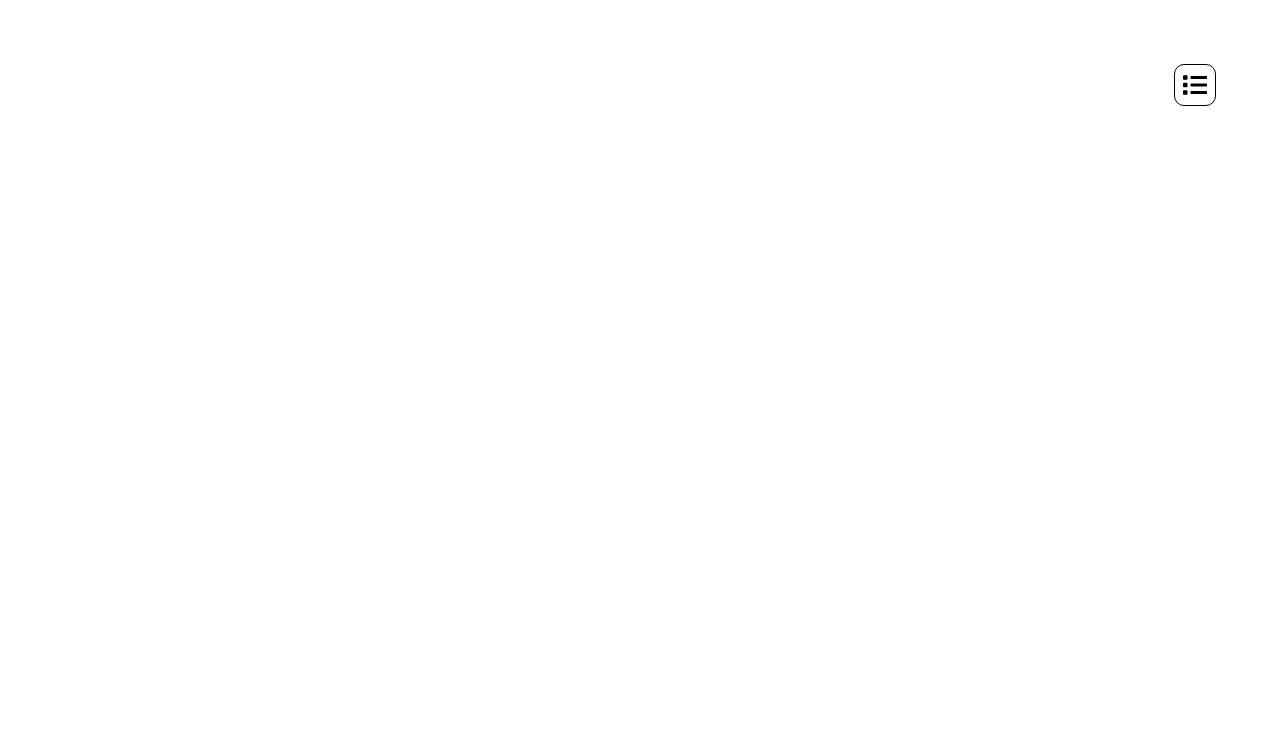
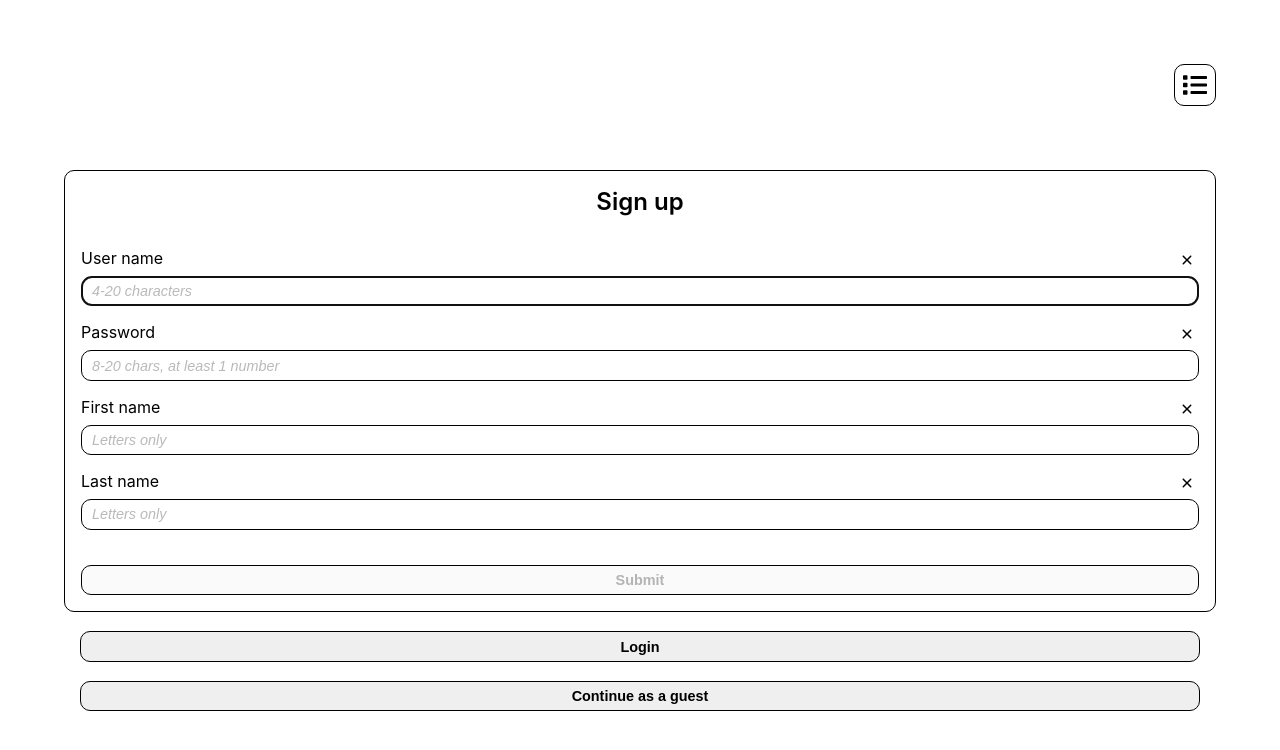
Before and after one commit to aleckan53/bedtime-client, a React app: page /auth in a window 1280 px wide. Built offline with nearby package versions, Linux system fonts and the light colour scheme; no server answers.

Commit message:
wire up Signup form

```diff
--- a/src/App/index.js
+++ b/src/App/index.js
@@ -18,7 +18,7 @@ const App = props => {
       <Nav/>
       <main>
         <Switch>
-          <Route path='/login' component={Authorization}/>
+          <Route path='/auth' component={Authorization}/>
           <Route path='/editor' component={Editor}/>
           <Route path='/home' component={Home} stories={state}/>
           <Route path='/story/:id' component={Story}/>
--- a/src/components/Nav/index.js
+++ b/src/components/Nav/index.js
@@ -30,7 +30,7 @@ const Nav = props => {
               <span>Editor</span><Edit/>
             </li>
           </Link>
-          <Link to='/login' onClick={() => setChecked(false)}>
+          <Link to='/auth' onClick={() => setChecked(false)}>
             <li>
               <span>Login</span><Book/>
             </li>
--- /dev/null
+++ b/src/views/Authorization/api.js
@@ -0,0 +1,17 @@
+import config from 'config'
+
+export default {
+  login (data) {
+    console.log(data)
+  },
+  signup (data) {
+    return fetch(`${config.API_ENDPOINT}/users`, {
+      method: 'POST',
+      body: JSON.stringify(data),
+      headers: {
+        'content-type': 'application/json'
+      }
+    })
+    .then(res => !res.ok ? res.json().then(e => Promise.reject(e)) : res.json())
+  }
+}
--- a/src/views/Authorization/components/Login/index.js
+++ b/src/views/Authorization/components/Login/index.js
@@ -1,14 +1,46 @@
 import React from 'react'
 
-const Login = () => (
+const Login = props => {
+  const attr = {
+    user_name: {
+      name: 'user_name',
+      type: 'text',
+      autoFocus: props.state.values.user_name ? '' : true,
+      defaultValue: props.state.values.user_name,
+      autoComplete: 'username',
+      onChange: e => props.setState({
+        ...props.state,
+        values: {
+          ...props.state.values,
+          user_name: e.target.value
+        }
+      })
+    },
+    password: {
+      name: 'password',
+      type: 'password',
+      autoFocus: !props.state.values.user_name ? '' : true,
+      autoComplete: 'current-password',
+      onChange: e => props.setState({
+        ...props.state,
+        values: {
+          ...props.state.values,
+          password: e.target.value
+        }
+      })
+    }
+  }
+
+  return (
     <fieldset>
       <legend>Login</legend>
-    <label htmlFor='username'>User name</label>
-    <input name='username' type='text'/>
+      <label htmlFor='user_name'>User name</label>
+      <input {...attr.user_name}/>
       <label htmlFor='password'>Password</label>
-    <input name='password' type='password'/>
+      <input {...attr.password}/>
       <button type='submit'>Submit</button>
     </fieldset>
   )
+}
 
 export default Login
--- a/src/views/Authorization/components/Signup/index.js
+++ b/src/views/Authorization/components/Signup/index.js
@@ -1,20 +1,104 @@
-import React from 'react'
+import React, { useState, useEffect } from 'react'
+import Service from '../../service'
+import {
+  IoIosCheckmark as Ok,
+  IoIosClose as Bad
+} from 'react-icons/io'
 
-const Signup = props => (
+const Signup = props => {
+
+  const [valid, setValid] = useState({
+    user_name: false,
+    password: false,
+    first_name: false,
+    last_name: false,
+  })
+
+  const { state, setState } = props
+  useEffect(() => {
+
+    setState({
+      ...state,
+      formValid: !Object.values(valid).includes(false)
+    })
+
+    return () => {
+      setState({
+        formValid: false,
+        fieldsValid: {},
+        values: {},
+        error: null
+      })
+    }
+  // eslint-disable-next-line
+  }, [valid])
+
+  const handleChange = e => {
+    const field = e.target.name
+    const value = e.target.value
+
+    setValid({
+      ...valid,
+      [field]: Service.validate[field](value)
+    })
+
+    setState({
+      ...state,
+      values: {
+        ...state.values,
+        [field]: value
+      }
+    })
+  }
+
+  const attr = {
+    user_name: {
+      name: 'user_name',
+      type: 'text',
+      placeholder: '4-20 characters',
+      autoComplete: 'username',
+      required: true,
+    },
+    password: {
+      name: 'password',
+      type: 'password',
+      placeholder: '8-20 chars, at least 1 number',
+      autoComplete: 'new-password',
+      required: true,
+    },
+    first_name: {
+      name: 'first_name',
+      type: 'text',
+      placeholder: 'Letters only',
+      autoComplete: 'given-name',
+    },
+    last_name: {
+      name: 'last_name',
+      type: 'text',
+      placeholder: 'Letters only',
+      autoComplete: 'family-name',
+    }
+  }
+
+  const isValid = (field) => {
+    return field ? <Ok/> : <Bad/>
+  }
+
+  return (
     <fieldset>
       <legend>Sign up</legend>
-      <label htmlFor='username'>User name</label>
-      <input name='username' type='text'/>
-      <label htmlFor='password'>Password</label>
-      <input name='password' type='password'/>
-      <label htmlFor='password-conf'>Confirm password</label>
-      <input name='password-conf' type='password'/>
-      <label htmlFor='first'>First name</label>
-      <input name='first' type='text'/>
-      <label htmlFor='last'>Last name</label>
-      <input name='last' type='text'/>
-      <button type='submit'>Submit</button>
+      <label htmlFor='user_name'>User name</label> {isValid(valid.user_name)}
+      <input {...attr.user_name} onChange={handleChange} autoFocus/>
+      <label htmlFor='password'>Password</label> {isValid(valid.password)}
+      <input {...attr.password} onChange={handleChange}/>
+      <label htmlFor='first_name'>First name</label> {isValid(valid.first_name)}
+      <input {...attr.first_name} onChange={handleChange}/>
+      <label htmlFor='last_name'>Last name</label> {isValid(valid.last_name)}
+      <input {...attr.last_name} onChange={handleChange}/>
+      <p>{state.error}</p>
+      <button type='submit' disabled={!state.formValid}>Submit</button>
     </fieldset>
-)
+  )
+}
 
 export default Signup
--- a/src/views/Authorization/index.js
+++ b/src/views/Authorization/index.js
@@ -2,15 +2,60 @@ import React, { useState } from 'react'
 import styles from './styles.module.css'
 import Login from './components/Login'
 import Signup from './components/Signup'
+import Api from './api'
 
 const Authorization = props => {
+  const [state, setState] = useState({
+    formValid: false,
+    values: {
+      user_name: ''
+    },
+    error: null,
+  })
 
+  const handleSubmit = (e) => {
+    e.preventDefault()
+
+    setState({
+      formValid: false,
+      values: {},
+      error: null,
+    })
+
+    if (formType) {
+      Api.login(state.values)
+        .then(console.log)
+    }
+
+    if (!formType) {
+      Api.signup(state.values)
+        .then(({user_name}) => {
+          switchForm(true)
+          setState({
+            ...state,
+            values: {
+              ...state.values,
+              user_name
+            }
+          })
+        })
+        .catch(err => {
+          console.log(err)
+          setState({
+            ...state,
+            error: err.message
+          })
+        })
+    }
+  }
+  // switches fieldset
   const [formType, switchForm] = useState(false)
-  const fieldset = formType ? <Login/> : <Signup/>
+  const fieldset = formType ? <Login state={state} setState={setState}/> : <Signup state={state} setState={setState}/>
   const btnTitle = formType ? 'Signup' : 'Login'
+
   return (
-    <section className={styles.Login}>
-      <form>
+    <section className={styles.Auth}>
+      <form onSubmit={handleSubmit}>
         {fieldset}
       </form>
       <div className={styles.btnWrapper}>
--- /dev/null
+++ b/src/views/Authorization/service.js
@@ -0,0 +1,22 @@
+export default {
+  validate: {
+    user_name (user_name) {
+      const regex = /^(?=.{4,20}$)(?![_.])(?!.*[_.]{2})[a-zA-Z0-9._]+(?<![_.])$/
+      return regex.test(user_name)
+    },
+    password (password) {
+      const regex = /^(?=.*[A-Za-z])(?=.*\d)[A-Za-z\d]{8,}$/
+      return regex.test(password)
+    },
+    first_name (name) {
+      const regex = /^[a-z ,.'-]+$/i
+      return regex.test(name)
+    },
+    last_name (name) {
+      return this.first_name(name)
+    }
+  },
+  showErr (err) {
+  }
+
+}
--- a/src/views/Authorization/styles.module.css
+++ b/src/views/Authorization/styles.module.css
@@ -1,29 +1,30 @@
-.Login form {
+.Auth form {
   border: 1px solid black;
   box-sizing: border-box;
   border-radius: 10px;
   padding: 1rem
 }
 
-.Login fieldset {
+.Auth fieldset {
   border: none;
   margin: 0;
   padding: 0;
+  position: relative;
 }
 
-.Login legend{
+.Auth legend{
   font-size: 1.5rem;
   font-weight: 600;
   margin-bottom: 2rem;
   text-align: center;
 }
 
-.Login label {
-  display: block;
+.Auth label {
+  display: inline-block;
   margin-bottom: .5rem
 }
 
-.Login input{
+.Auth input{
   display: block;
   width: 100%;
   height: 1.9rem;
@@ -35,7 +36,13 @@
   padding: 0 10px;
 }
 
-.Login button {
+.Auth input::placeholder {
+  font-style: italic;
+  font-size: .9rem;
+  opacity: .5;
+}
+
+.Auth button {
   width: 100%;
   border: 1px solid black;
   border-radius: 10px;
@@ -43,8 +50,22 @@
   box-sizing: border-box;
   font-size: .9rem;
   font-weight: 600;
-  margin-top: 1.2rem
+  margin-top: 1.2rem;
+}
 
+.Auth svg {
+  display: inline-block;
+  position: absolute;
+  font-size: 1.5rem;
+  right: 0;
+}
+
+.Auth fieldset p {
+  text-align: center;
+  font-size: .9rem;
+  color: red;
+  transition: all .5s ease;
+  margin-bottom: 0;
 }
 
 .btnWrapper {
```
Lines whose indentation alone changed are shown as unchanged.
